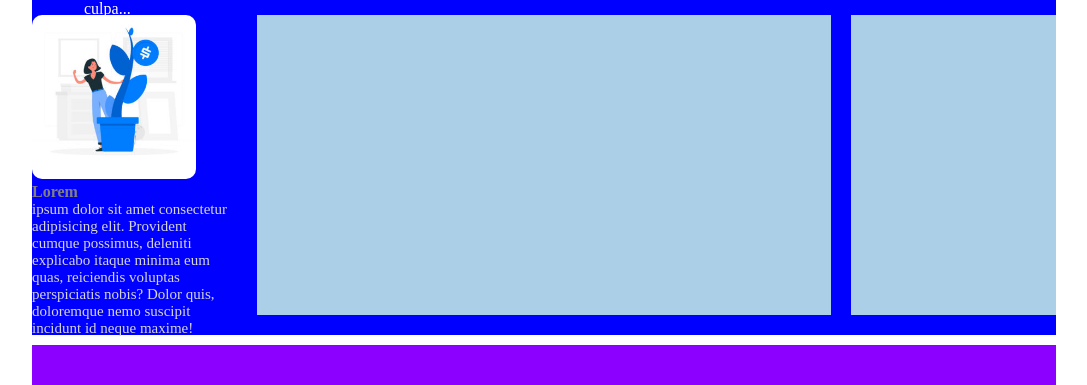
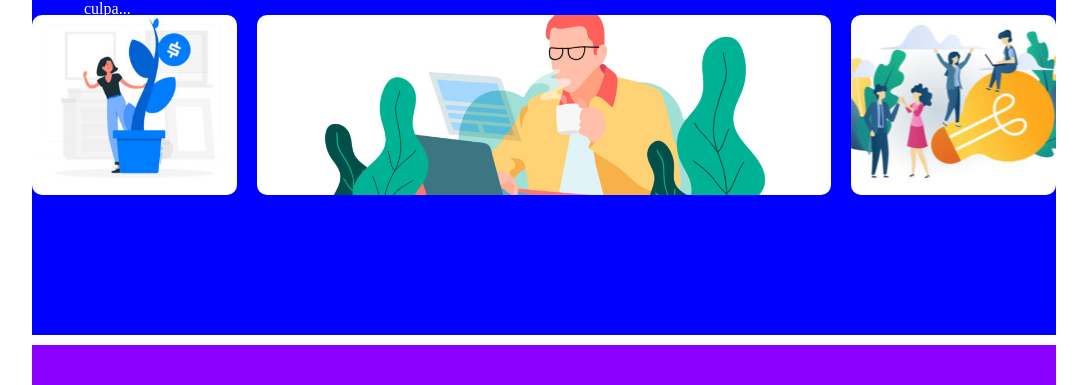
Before and after one commit to Sergjio97/htmlcss-wp, a plain HTML site: page index.html in a window 1280 px wide. Shown: the part 642-1027 px from the top of the page, without its empty margins (96-1183 px from the left). Drawn offline with Linux system fonts and the light colour scheme.

Commit message:
immagini main

```diff
--- a/css/style.css
+++ b/css/style.css
@@ -97,9 +97,19 @@ main {
 
 .box-left {
     width: 20%;
+    height: 300px;
     margin-right: 2%;
     float: left;
     color: rgb(212, 212, 212);
+}
+
+#img-colonna-sinistra {
+    width: 100%;
+    height: 60%;
+    background-image: url(../img/img-1.jpg);
+    background-position: center;
+    background-size: cover;
+    border-radius: 10px;
 }
 
 h4 {
@@ -110,20 +120,36 @@ h4 {
     font-size: 15px;
 }
 
-.box-left img {
-    width: 80%;
-    border-radius: 10px;
-}
 
 .box-right {
     width: 20%;
+    height: 300px;
     margin-left: 2%;
     float: right;
 }
 
+#img-colonna-destra {
+    width: 100%;
+    height: 60%;
+    background-image: url(../img/img-3.jpg);
+    background-position: center;
+    background-size: cover;
+    border-radius: 10px;
+}
+
 .contenuto {
     width: 56%;
+    height: 300px;
     float:left;
+}
+
+#immagine-centrale {
+    width: 100%;
+    height: 60%;
+    background-image: url(../img/banner-2.jpg);
+    background-position: center;
+    background-size: cover;
+    border-radius: 10px;
 }
 
 /* *** / main *** */
--- a/index.html
+++ b/index.html
@@ -60,12 +60,14 @@
             <div class="main-container debug clearfix">
 
                 <aside class="box-left">
-                    <img src="img/img-1.jpg" alt="colonna sinistra">
-                    <h4>Lorem</h4>
-                    <p>ipsum dolor sit amet consectetur adipisicing elit. Provident cumque possimus, deleniti explicabo itaque minima eum quas, reiciendis voluptas perspiciatis nobis? Dolor quis, doloremque nemo suscipit incidunt id neque maxime!</p>
+                    <div id="img-colonna-sinistra"></div>
                 </aside>
-                <div class="contenuto debug"></div>
-                <aside class="box-right debug"></aside>
+                <div class="contenuto">
+                    <div id="immagine-centrale"></div>
+                </div>
+                <aside class="box-right">
+                    <div id="img-colonna-destra"></div>
+                </aside>
 
             </div>
 
```
